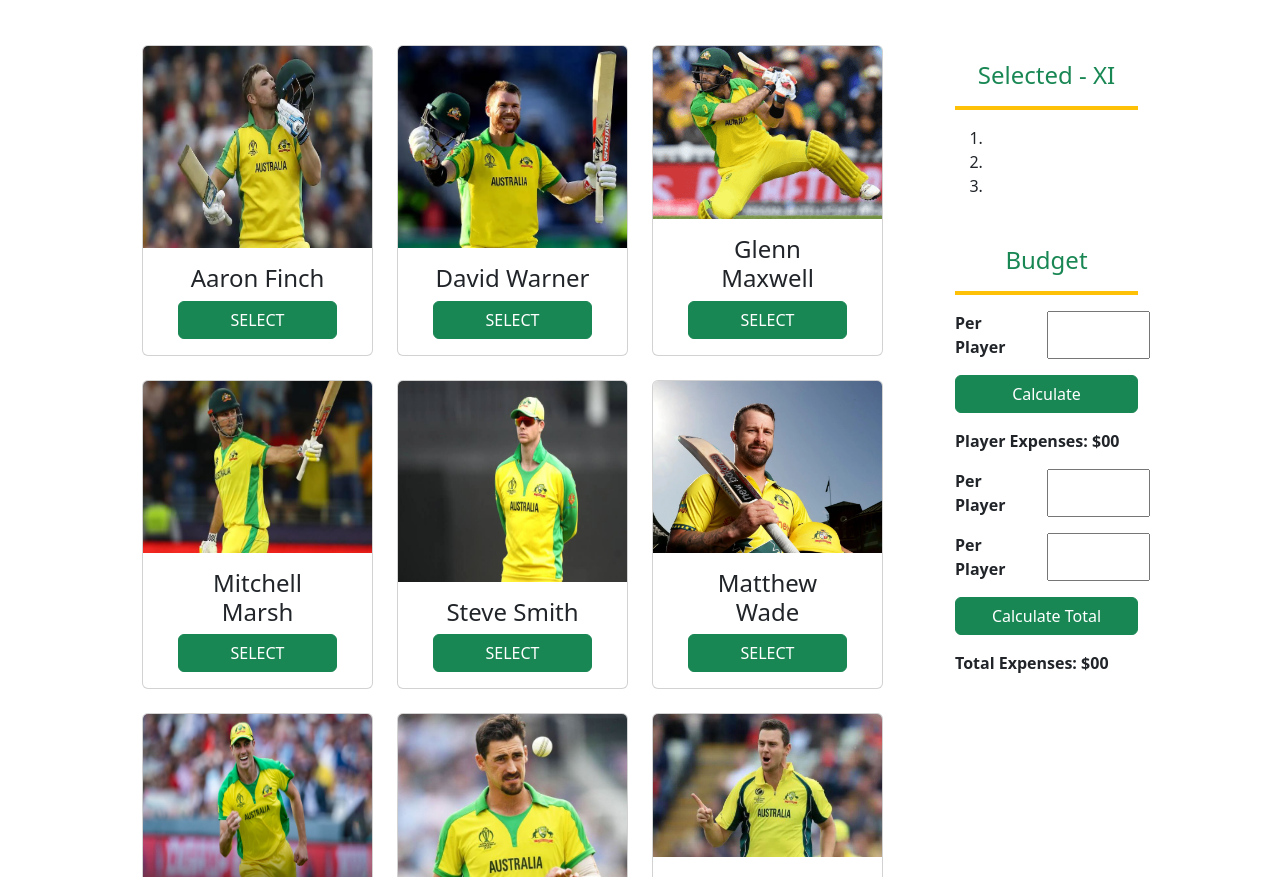
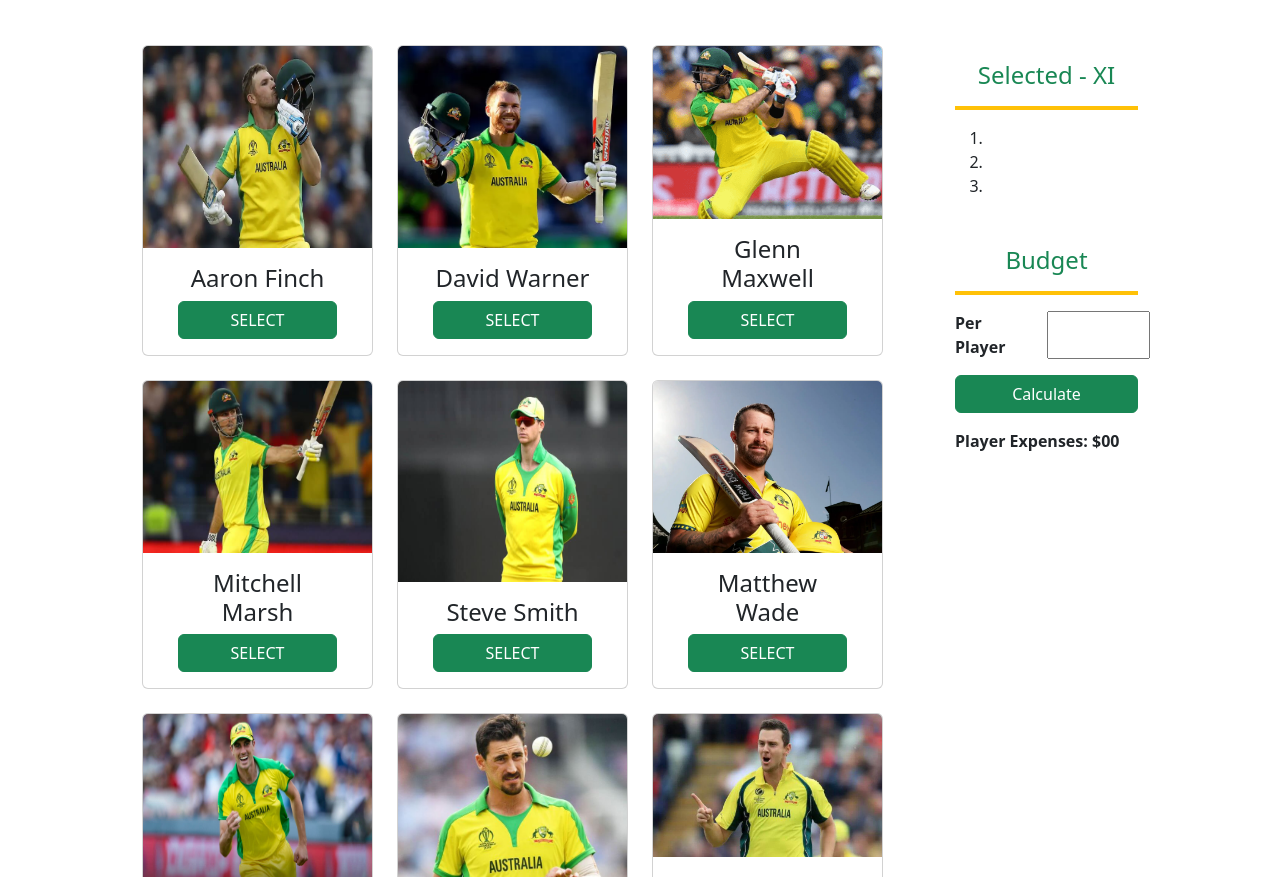
Before and after one commit to mrseeker53/squad-selection, a plain HTML site: page index.html in a window 1280 px wide. Shown: the part 223-1100 px from the top of the page. Drawn offline with nearby package versions, Linux system fonts and the light colour scheme.

Commit message:
updated player expenses

```diff
--- a/index.html
+++ b/index.html
@@ -180,17 +180,7 @@
                         </div>
                         <button class="btn btn-success d-grid col-12 mx-auto my-3">Calculate</button>
                         <p class="fw-bolder">Player Expenses: $<span>00</span></p>
-                        <!-- Total Expenses -->
-                        <div class="row row-cols-2">
-                            <span class="fw-bolder">Per Player</span>
-                            <input type="text">
-                        </div>
-                        <div class="row row-cols-2 my-3">
-                            <span class="fw-bolder">Per Player</span>
-                            <input type="text">
-                        </div>
-                        <button class="btn btn-success d-grid col-12 mx-auto">Calculate Total</button>
-                        <p class="fw-bolder my-3">Total Expenses: $<span>00</span></p>
+
                     </div>
                 </div>
             </div>
```
